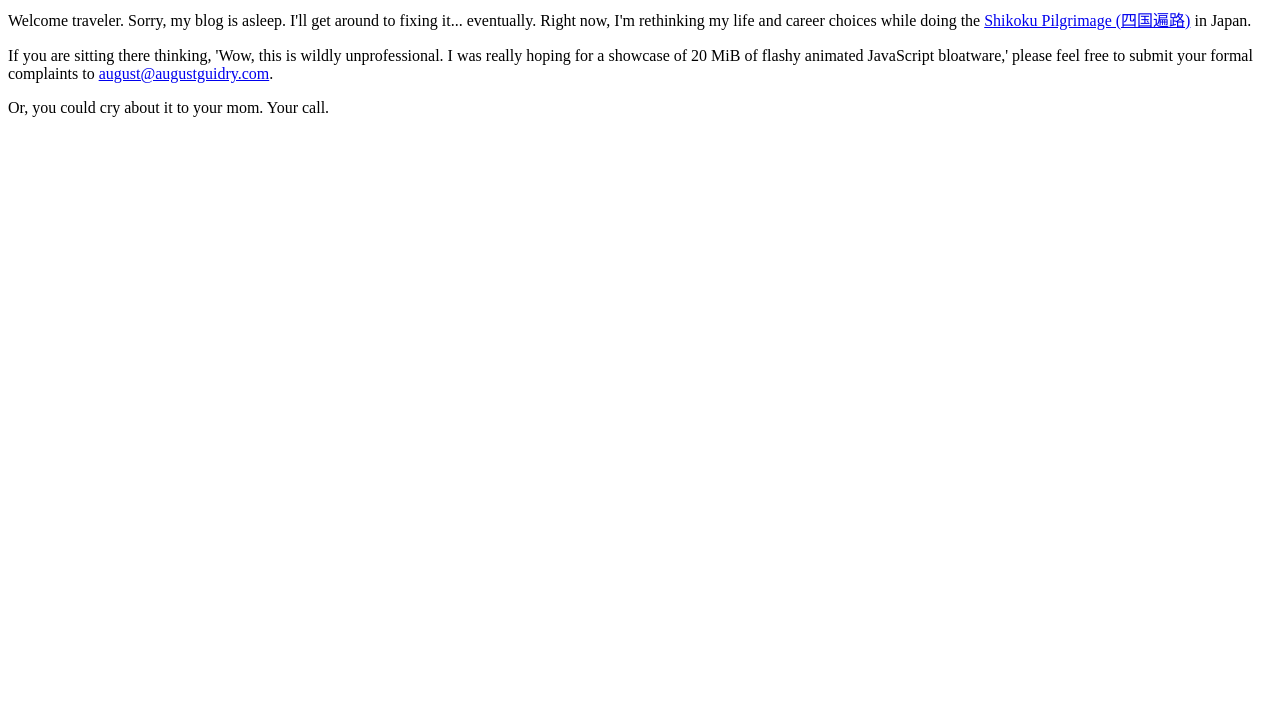
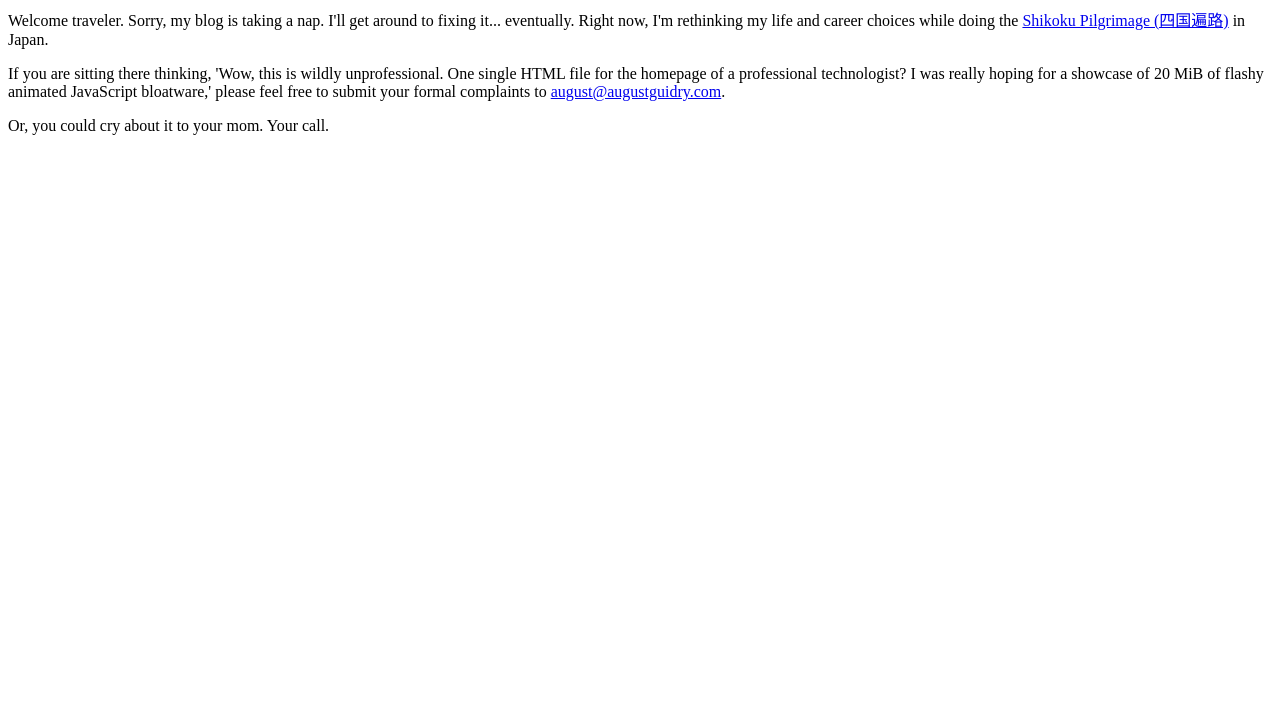
Before and after one commit to augustguidry/augustguidry.com, a plain HTML site: page index.html in a window 1280 px wide. Shown: the part 73-800 px from the top of the page. Drawn offline with Linux system fonts and the light colour scheme.

Commit message:
Update index.html

```diff
--- a/index.html
+++ b/index.html
@@ -1,12 +1,15 @@
 <!doctype html>
 <html>
+  <head>
+  <meta name="viewport" content="width=device-width, initial-scale=1.0">
+  </head>
   <body>
     <h1>August Guidry</h1>
     <p>
-    Welcome traveler. Sorry, my blog is asleep. I'll get around to fixing it... eventually. Right now, I'm rethinking my life and career choices while doing the <a href="https://en.wikipedia.org/wiki/Shikoku_Pilgrimage">Shikoku Pilgrimage (四国遍路)</a> in Japan.
+    Welcome traveler. Sorry, my blog is taking a nap. I'll get around to fixing it... eventually. Right now, I'm rethinking my life and career choices while doing the <a href="https://en.wikipedia.org/wiki/Shikoku_Pilgrimage">Shikoku Pilgrimage (四国遍路)</a> in Japan.
     </p>
     <p>
-    If you are sitting there thinking, 'Wow, this is wildly unprofessional. I was really hoping for a showcase of 20 MiB of flashy animated JavaScript bloatware,' please feel free to submit your formal complaints to <a href="mailto:august@augustguidry.com">august@augustguidry.com</a>.</p>
+    If you are sitting there thinking, 'Wow, this is wildly unprofessional. One single HTML file for the homepage of a professional technologist? I was really hoping for a showcase of 20 MiB of flashy animated JavaScript bloatware,' please feel free to submit your formal complaints to <a href="mailto:august@augustguidry.com">august@augustguidry.com</a>.</p>
     <p>
     Or, you could cry about it to your mom. Your call.
     </p>
```
